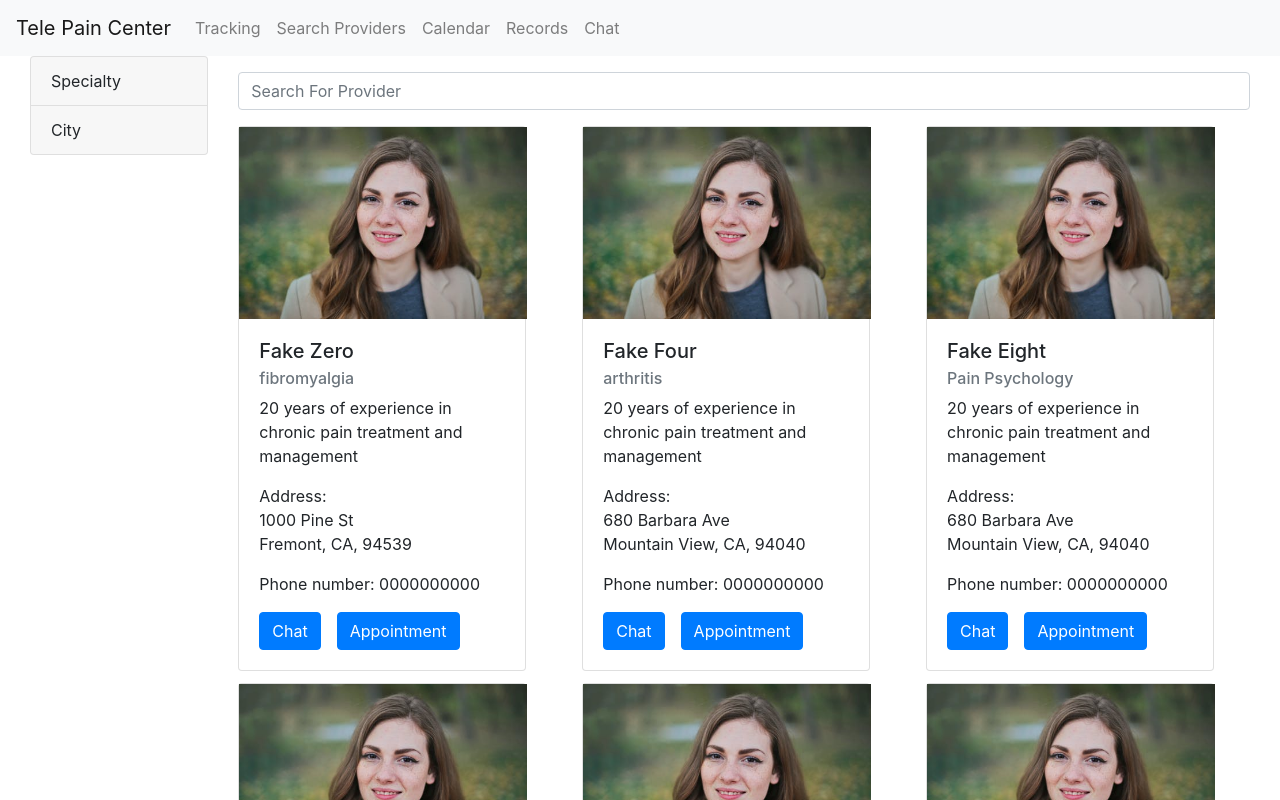
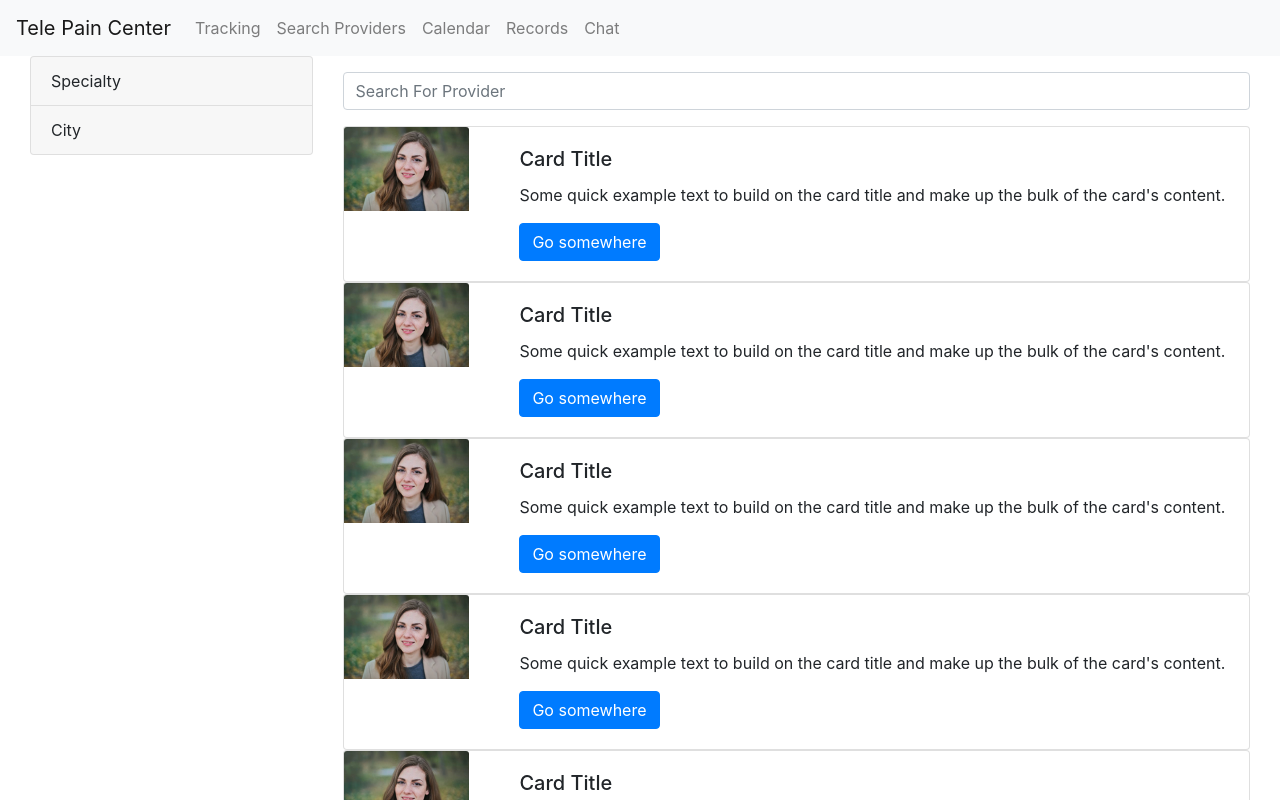
Before and after one commit to qyangaa/tele_pain_center, a React (Create React App) app: page /search in a window 1280 px wide. Shown: the top 800 px of the page. Built offline with nearby package versions, Linux system fonts and the light colour scheme.

Commit message:
added rough window resize response to privders page without data

```diff
--- a/src/components/common/cardDeck.jsx
+++ b/src/components/common/cardDeck.jsx
@@ -1,9 +1,7 @@
 import React, { Component } from "react";
 import CardItem from "./cardItem";
 const CardDeck = (items) => {
-  return (
-    <div className="card-columns">{items.map((item) => CardItem(item))};</div>
-  );
+  return <div>{items.map((item) => CardItem(item))};</div>;
 };
 
 export default CardDeck;
--- a/src/components/common/cardItem.jsx
+++ b/src/components/common/cardItem.jsx
@@ -1,36 +1,26 @@
 import React from "react";
+import Card from "react-bootstrap/Card";
+import Button from "react-bootstrap/Button";
 
 const CardItem = (item) => {
   return (
-    <div className="card" style={{ width: 18 + "em" }} key={item._id}>
-      <img
-        className="card-img-fluid"
-        src={item.photo}
-        style={{ width: 18 + "em" }}
-        alt="doctor photo"
-      />
-      <div className="card-body">
-        <h5 className="card-title">{item.name}</h5>
-        <h6 className="card-subtitle mb-2 text-muted">{item.specialty}</h6>
-        <p className="card-text">{item.description}</p>
-        <p>
-          Address: <br />
-          {`${item.address}`}
-          <br /> {`${item.city}, ${item.state}, ${item.zip}`}
-        </p>
-        <p>Phone number: {item.phone}</p>
-        <a href="#" className="btn btn-primary">
-          Chat
-        </a>
-        <a
-          href="#"
-          className="btn btn-primary pull-right"
-          style={{ marginLeft: 16 }}
-        >
-          Appointment
-        </a>
+    <Card>
+      <div className="row">
+        <div className="col-2">
+          <Card.Img variant="top" src={item.photo} />
+        </div>
+        <div className="col">
+          <Card.Body>
+            <Card.Title>Card Title</Card.Title>
+            <Card.Text>
+              Some quick example text to build on the card title and make up the
+              bulk of the card's content.
+            </Card.Text>
+            <Button variant="primary">Go somewhere</Button>
+          </Card.Body>
+        </div>
       </div>
-    </div>
+    </Card>
   );
 };
 
--- a/src/components/pages/providers.jsx
+++ b/src/components/pages/providers.jsx
@@ -10,20 +10,47 @@ class Providers extends Component {
   state = {
     providers: getProviders(),
     filters: getFilters(),
+    smallWindow: false,
   };
 
+  updateDimensions() {
+    if (window.innerWidth < 1000) {
+      this.setState({ smallWindow: true });
+    } else {
+      this.setState({ smallWindow: false });
+    }
+  }
+
+  componentDidMount() {
+    this.updateDimensions();
+    window.addEventListener("resize", this.updateDimensions.bind(this));
+  }
+
+  componentWillUnmount() {
+    window.removeEventListener("resize", this.updateDimensions.bind(this));
+  }
+
   render() {
-    const { providers, filters } = this.state;
+    const { providers, filters, smallWindow } = this.state;
     providers.map((provider) => (provider.photo = exampleImg));
     return (
       <div className="container-fluid">
-        <div className="row">
-          <div className="col-2">{CollapsibleList(filters, "options")}</div>
-          <div className="col">
+        {!smallWindow && (
+          <div className="row">
+            <div className={"col-3"}>{CollapsibleList(filters, "options")}</div>
+            <div className="col">
+              <SearchBox />
+              {CardDeck(providers)}
+            </div>
+          </div>
+        )}
+        {smallWindow && (
+          <div>
+            {CollapsibleList(filters, "options")}
             <SearchBox />
             {CardDeck(providers)}
           </div>
-        </div>
+        )}
       </div>
     );
   }
```
Also changed, not shown: src/utils/backup.jsx (+29 -15 lines), 1 other file (tests, documents, lock files or other folders).
